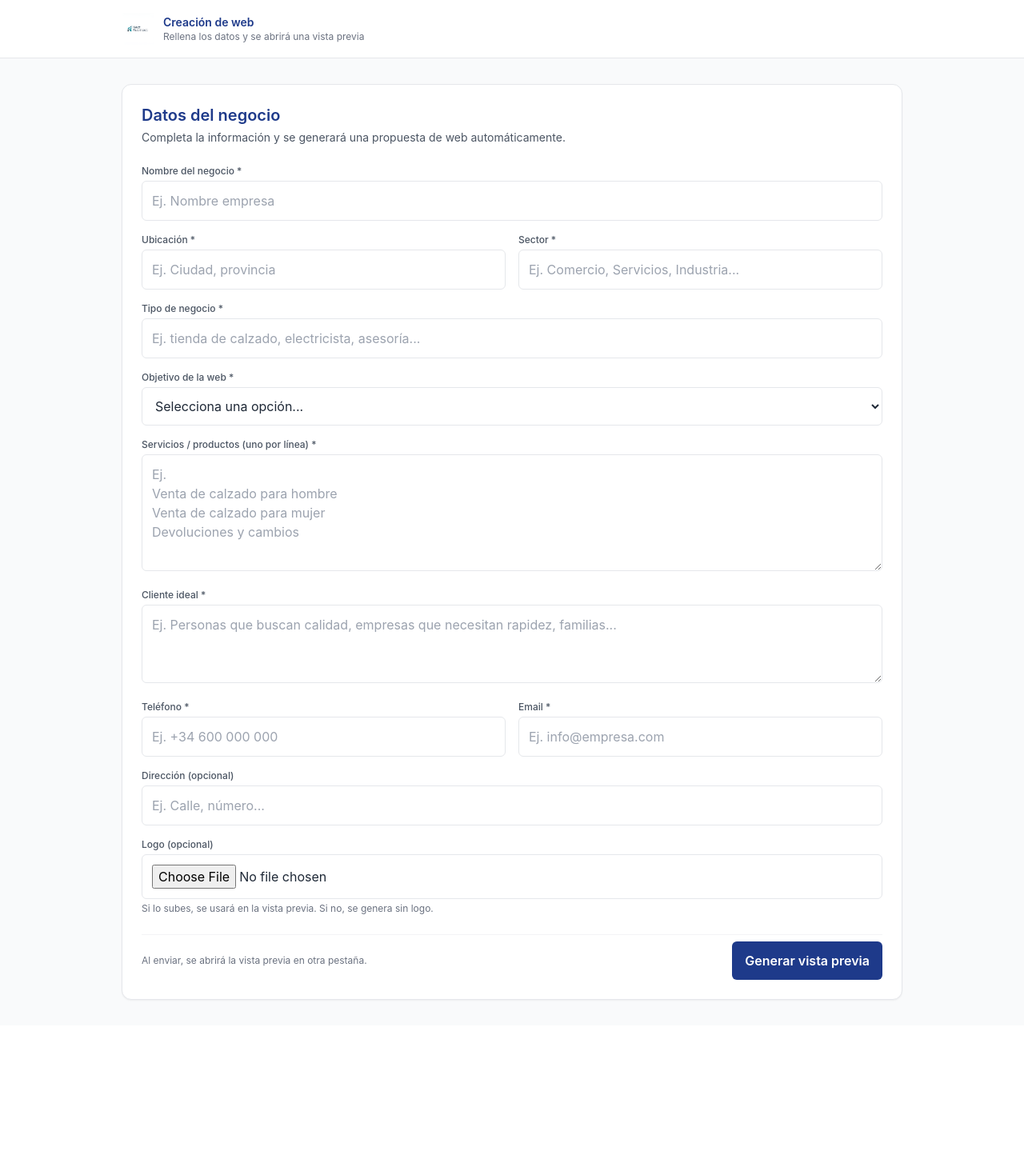
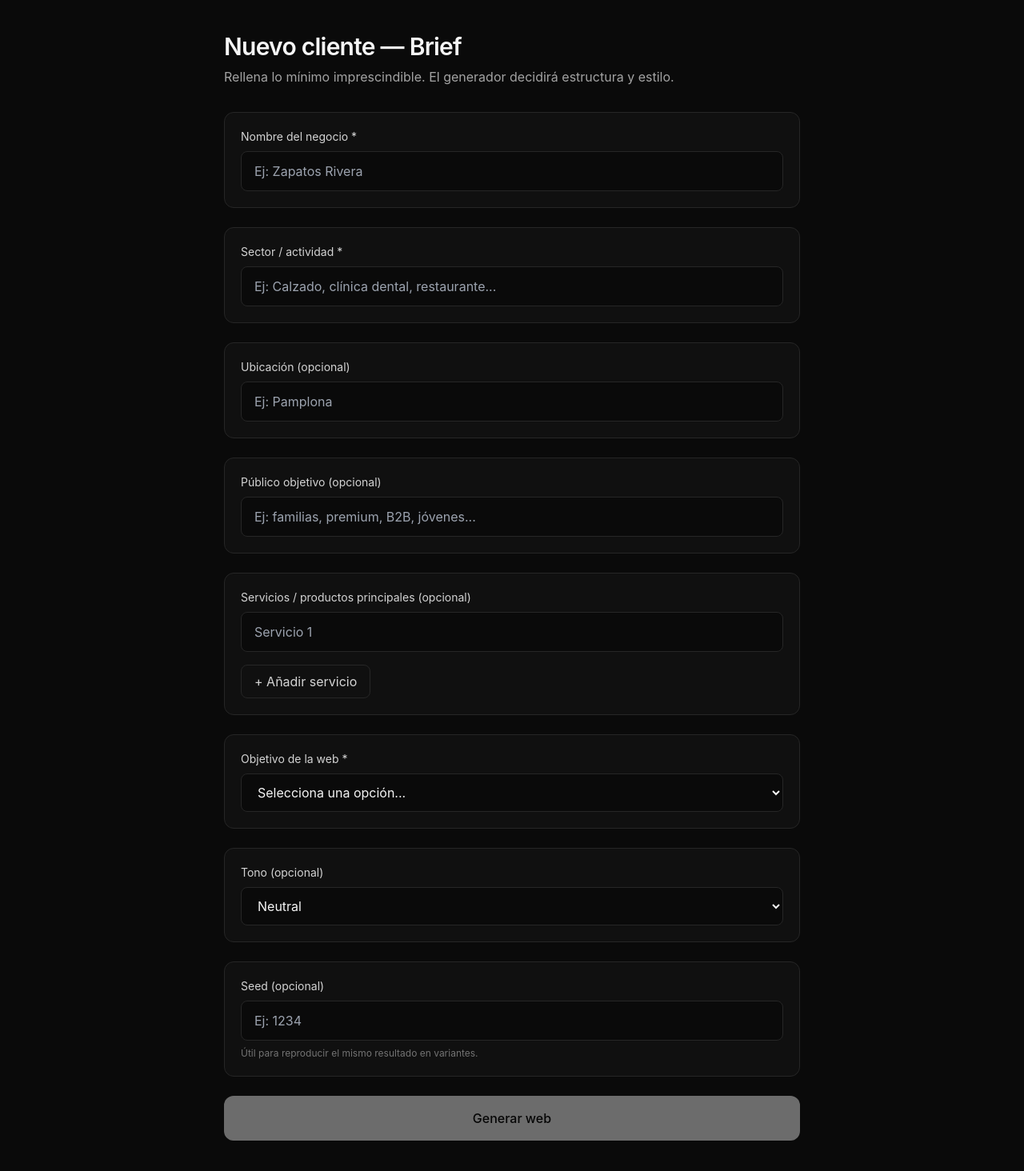
Before and after one commit to nextbusinesstest/next-business, a Next.js app: page /client/new in a window 1280 px wide. Shown: the whole page at 80% size. Before the commit the page ends 1282 px from the top, so only its background shows below. Built offline with nearby package versions, Linux system fonts and the light colour scheme.

Commit message:
Update new.js

```diff
--- a/pages/client/new.js
+++ b/pages/client/new.js
@@ -1,238 +1,290 @@
-import Head from "next/head";
-import { useState } from "react";
+import { useEffect, useMemo, useState } from "react";
+import { useRouter } from "next/router";
 
-function readFileAsDataUrl(file) {
-  return new Promise((resolve, reject) => {
-    const r = new FileReader();
-    r.onload = () => resolve(r.result);
-    r.onerror = reject;
-    r.readAsDataURL(file);
-  });
+const GOAL_OPTIONS = [
+  { value: "leads", label: "Captar contactos / solicitudes de presupuesto" },
+  { value: "corporate", label: "Presentación corporativa" },
+  { value: "ecommerce", label: "Vender online (e-commerce)" },
+  { value: "bookings", label: "Reservas / citas" },
+  { value: "catalog", label: "Informativa / catálogo" },
+
+  // NUEVO
+  { value: "landing", label: "Conversión / Landing (una sola acción)" },
+
+  // NUEVO
+  { value: "other", label: "Otro (especificar)" },
+];
+
+function safeTrim(v) {
+  return (v ?? "").toString().trim();
 }
 
 export default function ClientNew() {
-  const [status, setStatus] = useState("idle");
-  const [error, setError] = useState(null);
+  const router = useRouter();
 
-  const onSubmit = async (e) => {
-    e.preventDefault();
-    setStatus("loading");
-    setError(null);
+  const [businessName, setBusinessName] = useState("");
+  const [sector, setSector] = useState("");
+  const [location, setLocation] = useState("");
+  const [targetAudience, setTargetAudience] = useState("");
+  const [services, setServices] = useState([""]);
+  const [websiteGoal, setWebsiteGoal] = useState("");
+  const [websiteGoalDetail, setWebsiteGoalDetail] = useState("");
+  const [tone, setTone] = useState("neutral");
+  const [seed, setSeed] = useState("");
 
-    const form = e.target;
-    const data = new FormData(form);
+  const [loading, setLoading] = useState(false);
+  const [errorMsg, setErrorMsg] = useState("");
 
-    const companyName = (data.get("companyName") || "").toString().trim();
-    const location = (data.get("location") || "").toString().trim();
-    const sector = (data.get("sector") || "").toString().trim();
-    const businessType = (data.get("businessType") || "").toString().trim();
-    const websiteGoal = (data.get("websiteGoal") || "").toString().trim();
+  const isOtherGoal = websiteGoal === "other";
 
-    const services = (data.get("services") || "")
-      .toString()
-      .split("\n")
-      .map((s) => s.trim())
-      .filter(Boolean);
+  const canSubmit = useMemo(() => {
+    if (!safeTrim(businessName)) return false;
+    if (!safeTrim(sector)) return false;
+    if (!safeTrim(websiteGoal)) return false;
+    if (isOtherGoal && !safeTrim(websiteGoalDetail)) return false;
+    return true;
+  }, [businessName, sector, websiteGoal, websiteGoalDetail, isOtherGoal]);
 
-    const targetAudience = (data.get("targetAudience") || "").toString().trim();
-
-    const phone = (data.get("phone") || "").toString().trim();
-    const email = (data.get("email") || "").toString().trim();
-    const address = (data.get("address") || "").toString().trim();
-
-    // logo opcional
-    let logoDataUrl = null;
-    const logoFile = data.get("logo");
-    if (logoFile && logoFile instanceof File && logoFile.size > 0) {
-      try {
-        logoDataUrl = await readFileAsDataUrl(logoFile);
-      } catch {
-        // no bloqueamos por logo
-        logoDataUrl = null;
-      }
+  function updateService(i, value) {
+    setServices((prev) => prev.map((s, idx) => (idx === i ? value : s)));
   }
 
-    const clientBrief = {
-      company: {
-        name: companyName,
-        current_website: null,
-        location,
-        sector,
-        business_type: businessType,
-      },
-      website_goal: websiteGoal,
-      services,
-      target_audience: targetAudience,
-      contact_info: { phone, email, address, socials: [] },
-      brand: { logoDataUrl },
+  function addService() {
+    setServices((prev) => [...prev, ""]);
+  }
+
+  function removeService(i) {
+    setServices((prev) => prev.filter((_, idx) => idx !== i));
+  }
+
+  async function handleSubmit(e) {
+    e.preventDefault();
+    setErrorMsg("");
+
+    if (!canSubmit) {
+      setErrorMsg("Completa los campos obligatorios.");
+      return;
+    }
+
+    const cleanedServices = services
+      .map((s) => safeTrim(s))
+      .filter(Boolean)
+      .slice(0, 20);
+
+    const brief = {
+      business_name: safeTrim(businessName),
+      sector: safeTrim(sector),
+      location: safeTrim(location),
+      target_audience: safeTrim(targetAudience),
+      services: cleanedServices,
+
+      // NUEVO: objetivo con detalle opcional
+      website_goal: safeTrim(websiteGoal),
+      website_goal_detail: safeTrim(websiteGoalDetail),
+
+      tone: safeTrim(tone),
+      seed: safeTrim(seed),
     };
+
+    setLoading(true);
 
     try {
       const res = await fetch("/api/generate-site", {
         method: "POST",
         headers: { "Content-Type": "application/json" },
-        body: JSON.stringify({ client_brief: clientBrief }),
+        body: JSON.stringify(brief),
       });
 
-      const json = await res.json();
-      if (!res.ok) throw new Error(json.error || "Error al generar la web");
+      if (!res.ok) {
+        const data = await res.json().catch(() => ({}));
+        throw new Error(data?.error || `Error ${res.status}`);
+      }
 
-      const siteSpec = json.site_spec;
+      const spec = await res.json();
 
-      // Guardamos para preview
-      window.localStorage.setItem("nb_last_site_spec", JSON.stringify(siteSpec));
-
-      // Abrimos preview en otra pestaña
-      const previewUrl = `${window.location.origin}/internal/preview`;
-      window.open(previewUrl, "_blank", "noopener,noreferrer");
-
-      // Notificamos a Next Business (tu email via Formspree)
-      await fetch("/api/notify", {
-        method: "POST",
-        headers: { "Content-Type": "application/json" },
-        body: JSON.stringify({
-          companyName,
-          layout: siteSpec.layout,
-          previewUrl,
-        }),
-      }).catch(() => {});
-
-      setStatus("done");
-      form.reset();
+      localStorage.setItem("nb_last_site_spec", JSON.stringify(spec));
+      router.push("/internal/preview");
     } catch (err) {
-      setError(err.message);
-      setStatus("error");
+      setErrorMsg(err?.message || "Ha ocurrido un error.");
+    } finally {
+      setLoading(false);
     }
-  };
+  }
 
   return (
-    <>
-      <Head>
-        <title>Next Business · Crear web</title>
-        <link rel="icon" type="image/png" href="/logo.png" />
-      </Head>
-
-      <div className="min-h-screen bg-gray-50 text-gray-800">
-        <header className="border-b bg-white">
-          <div className="max-w-5xl mx-auto px-6 py-4 flex items-center justify-between">
-            <div className="flex items-center gap-3">
-              <img src="/logo.png" alt="Next Business" className="w-10 h-10 object-contain" />
-              <div>
-                <div className="text-sm font-semibold text-blue-900">Creación de web</div>
-                <div className="text-xs text-gray-500">Rellena los datos y se abrirá una vista previa</div>
-              </div>
-            </div>
-          </div>
-        </header>
-
-        <main className="max-w-5xl mx-auto px-6 py-8">
-          <section className="bg-white border border-gray-200 rounded-xl shadow-sm p-6">
-            <h1 className="text-xl font-semibold text-blue-900">Datos del negocio</h1>
-            <p className="mt-1 text-sm text-gray-600">
-              Completa la información y se generará una propuesta de web automáticamente.
+    <div className="min-h-screen bg-neutral-950 text-neutral-100">
+      <div className="max-w-3xl mx-auto px-6 py-10">
+        <h1 className="text-3xl font-semibold tracking-tight">
+          Nuevo cliente — Brief
+        </h1>
+        <p className="text-neutral-400 mt-2">
+          Rellena lo mínimo imprescindible. El generador decidirá estructura y
+          estilo.
         </p>
 
-            <form onSubmit={onSubmit} className="mt-6 space-y-6">
-              <div className="grid gap-4 md:grid-cols-2">
-                <div className="md:col-span-2">
-                  <label className="block text-xs font-medium text-gray-600 mb-1">Nombre del negocio *</label>
-                  <input name="companyName" required className="w-full p-3 border rounded-md" placeholder="Ej. Nombre empresa" />
+        <form onSubmit={handleSubmit} className="mt-8 space-y-6">
+          <div className="rounded-xl border border-neutral-800 bg-neutral-900/50 p-5">
+            <label className="block text-sm text-neutral-300 mb-2">
+              Nombre del negocio *
+            </label>
+            <input
+              value={businessName}
+              onChange={(e) => setBusinessName(e.target.value)}
+              className="w-full rounded-lg bg-neutral-950 border border-neutral-800 px-4 py-3 outline-none focus:border-neutral-600"
+              placeholder="Ej: Zapatos Rivera"
+            />
           </div>
 
-                <div>
-                  <label className="block text-xs font-medium text-gray-600 mb-1">Ubicación *</label>
-                  <input name="location" required className="w-full p-3 border rounded-md" placeholder="Ej. Ciudad, provincia" />
+          <div className="rounded-xl border border-neutral-800 bg-neutral-900/50 p-5">
+            <label className="block text-sm text-neutral-300 mb-2">
+              Sector / actividad *
+            </label>
+            <input
+              value={sector}
+              onChange={(e) => setSector(e.target.value)}
+              className="w-full rounded-lg bg-neutral-950 border border-neutral-800 px-4 py-3 outline-none focus:border-neutral-600"
+              placeholder="Ej: Calzado, clínica dental, restaurante..."
+            />
           </div>
 
-                <div>
-                  <label className="block text-xs font-medium text-gray-600 mb-1">Sector *</label>
-                  <input name="sector" required className="w-full p-3 border rounded-md" placeholder="Ej. Comercio, Servicios, Industria..." />
+          <div className="rounded-xl border border-neutral-800 bg-neutral-900/50 p-5">
+            <label className="block text-sm text-neutral-300 mb-2">
+              Ubicación (opcional)
+            </label>
+            <input
+              value={location}
+              onChange={(e) => setLocation(e.target.value)}
+              className="w-full rounded-lg bg-neutral-950 border border-neutral-800 px-4 py-3 outline-none focus:border-neutral-600"
+              placeholder="Ej: Pamplona"
+            />
           </div>
 
-                <div className="md:col-span-2">
-                  <label className="block text-xs font-medium text-gray-600 mb-1">Tipo de negocio *</label>
-                  <input name="businessType" required className="w-full p-3 border rounded-md" placeholder="Ej. tienda de calzado, electricista, asesoría..." />
+          <div className="rounded-xl border border-neutral-800 bg-neutral-900/50 p-5">
+            <label className="block text-sm text-neutral-300 mb-2">
+              Público objetivo (opcional)
+            </label>
+            <input
+              value={targetAudience}
+              onChange={(e) => setTargetAudience(e.target.value)}
+              className="w-full rounded-lg bg-neutral-950 border border-neutral-800 px-4 py-3 outline-none focus:border-neutral-600"
+              placeholder="Ej: familias, premium, B2B, jóvenes..."
+            />
           </div>
 
-                <div className="md:col-span-2">
-                  <label className="block text-xs font-medium text-gray-600 mb-1">Objetivo de la web *</label>
-                  <select name="websiteGoal" required className="w-full p-3 border rounded-md bg-white">
+          <div className="rounded-xl border border-neutral-800 bg-neutral-900/50 p-5">
+            <label className="block text-sm text-neutral-300 mb-2">
+              Servicios / productos principales (opcional)
+            </label>
+
+            <div className="space-y-3">
+              {services.map((s, i) => (
+                <div key={i} className="flex gap-3">
+                  <input
+                    value={s}
+                    onChange={(e) => updateService(i, e.target.value)}
+                    className="flex-1 rounded-lg bg-neutral-950 border border-neutral-800 px-4 py-3 outline-none focus:border-neutral-600"
+                    placeholder={`Servicio ${i + 1}`}
+                  />
+                  {services.length > 1 && (
+                    <button
+                      type="button"
+                      onClick={() => removeService(i)}
+                      className="rounded-lg border border-neutral-800 px-3 text-neutral-300 hover:border-neutral-600"
+                      aria-label="Eliminar"
+                    >
+                      ✕
+                    </button>
+                  )}
+                </div>
+              ))}
+            </div>
+
+            <button
+              type="button"
+              onClick={addService}
+              className="mt-4 rounded-lg border border-neutral-800 px-4 py-2 text-neutral-300 hover:border-neutral-600"
+            >
+              + Añadir servicio
+            </button>
+          </div>
+
+          <div className="rounded-xl border border-neutral-800 bg-neutral-900/50 p-5">
+            <label className="block text-sm text-neutral-300 mb-2">
+              Objetivo de la web *
+            </label>
+            <select
+              value={websiteGoal}
+              onChange={(e) => setWebsiteGoal(e.target.value)}
+              className="w-full rounded-lg bg-neutral-950 border border-neutral-800 px-4 py-3 outline-none focus:border-neutral-600"
+            >
               <option value="">Selecciona una opción...</option>
-                    <option value="Captar contactos / solicitudes de presupuesto">Captar contactos / solicitudes de presupuesto</option>
-                    <option value="Presentación corporativa">Presentación corporativa</option>
-                    <option value="Vender online (e-commerce)">Vender online (e-commerce)</option>
-                    <option value="Reservas / citas">Reservas / citas</option>
-                    <option value="Informativa / catálogo">Informativa / catálogo</option>
+              {GOAL_OPTIONS.map((o) => (
+                <option key={o.value} value={o.value}>
+                  {o.label}
+                </option>
+              ))}
+            </select>
+
+            {isOtherGoal && (
+              <div className="mt-4">
+                <label className="block text-sm text-neutral-300 mb-2">
+                  Describe el objetivo *
+                </label>
+                <input
+                  value={websiteGoalDetail}
+                  onChange={(e) => setWebsiteGoalDetail(e.target.value)}
+                  className="w-full rounded-lg bg-neutral-950 border border-neutral-800 px-4 py-3 outline-none focus:border-neutral-600"
+                  placeholder="Ej: pedir demo, suscripción, descarga, WhatsApp..."
+                />
+              </div>
+            )}
+          </div>
+
+          <div className="rounded-xl border border-neutral-800 bg-neutral-900/50 p-5">
+            <label className="block text-sm text-neutral-300 mb-2">
+              Tono (opcional)
+            </label>
+            <select
+              value={tone}
+              onChange={(e) => setTone(e.target.value)}
+              className="w-full rounded-lg bg-neutral-950 border border-neutral-800 px-4 py-3 outline-none focus:border-neutral-600"
+            >
+              <option value="neutral">Neutral</option>
+              <option value="professional">Profesional</option>
+              <option value="friendly">Cercano</option>
+              <option value="bold">Atrevido</option>
             </select>
           </div>
 
-                <div className="md:col-span-2">
-                  <label className="block text-xs font-medium text-gray-600 mb-1">Servicios / productos (uno por línea) *</label>
-                  <textarea
-                    name="services"
-                    required
-                    rows={5}
-                    className="w-full p-3 border rounded-md"
-                    placeholder={"Ej.\nVenta de calzado para hombre\nVenta de calzado para mujer\nDevoluciones y cambios"}
+          <div className="rounded-xl border border-neutral-800 bg-neutral-900/50 p-5">
+            <label className="block text-sm text-neutral-300 mb-2">
+              Seed (opcional)
+            </label>
+            <input
+              value={seed}
+              onChange={(e) => setSeed(e.target.value)}
+              className="w-full rounded-lg bg-neutral-950 border border-neutral-800 px-4 py-3 outline-none focus:border-neutral-600"
+              placeholder="Ej: 1234"
             />
+            <p className="text-xs text-neutral-500 mt-2">
+              Útil para reproducir el mismo resultado en variantes.
+            </p>
           </div>
 
-                <div className="md:col-span-2">
-                  <label className="block text-xs font-medium text-gray-600 mb-1">Cliente ideal *</label>
-                  <textarea
-                    name="targetAudience"
-                    required
-                    rows={3}
-                    className="w-full p-3 border rounded-md"
-                    placeholder="Ej. Personas que buscan calidad, empresas que necesitan rapidez, familias..."
-                  />
+          {errorMsg && (
+            <div className="rounded-lg border border-red-900/60 bg-red-950/40 px-4 py-3 text-red-200">
+              {errorMsg}
             </div>
+          )}
 
-                <div>
-                  <label className="block text-xs font-medium text-gray-600 mb-1">Teléfono *</label>
-                  <input name="phone" required className="w-full p-3 border rounded-md" placeholder="Ej. +34 600 000 000" />
-                </div>
-
-                <div>
-                  <label className="block text-xs font-medium text-gray-600 mb-1">Email *</label>
-                  <input name="email" type="email" required className="w-full p-3 border rounded-md" placeholder="Ej. info@empresa.com" />
-                </div>
-
-                <div className="md:col-span-2">
-                  <label className="block text-xs font-medium text-gray-600 mb-1">Dirección (opcional)</label>
-                  <input name="address" className="w-full p-3 border rounded-md" placeholder="Ej. Calle, número..." />
-                </div>
-
-                <div className="md:col-span-2">
-                  <label className="block text-xs font-medium text-gray-600 mb-1">Logo (opcional)</label>
-                  <input name="logo" type="file" accept="image/*" className="w-full p-3 border rounded-md bg-white" />
-                  <p className="mt-1 text-xs text-gray-500">
-                    Si lo subes, se usará en la vista previa. Si no, se genera sin logo.
-                  </p>
+          <button
+            disabled={!canSubmit || loading}
+            className="w-full rounded-xl bg-white text-black px-6 py-4 font-medium disabled:opacity-40"
+          >
+            {loading ? "Generando..." : "Generar web"}
+          </button>
+        </form>
       </div>
     </div>
-
-              <div className="pt-2 border-t border-gray-100 flex items-center justify-between gap-3 flex-wrap">
-                <span className="text-xs text-gray-500">Al enviar, se abrirá la vista previa en otra pestaña.</span>
-                <button
-                  type="submit"
-                  disabled={status === "loading"}
-                  className="px-4 py-3 bg-blue-900 text-white rounded-md font-semibold hover:bg-blue-800 disabled:opacity-60"
-                >
-                  {status === "loading" ? "Generando..." : "Generar vista previa"}
-                </button>
-              </div>
-
-              {status === "done" && (
-                <div className="text-sm text-green-700">
-                  Listo. Se ha abierto la vista previa y hemos recibido la notificación.
-                </div>
-              )}
-              {status === "error" && <div className="text-sm text-red-600">Error: {error}</div>}
-            </form>
-          </section>
-        </main>
-      </div>
-    </>
   );
 }
```
Lines whose indentation alone changed are shown as unchanged.
